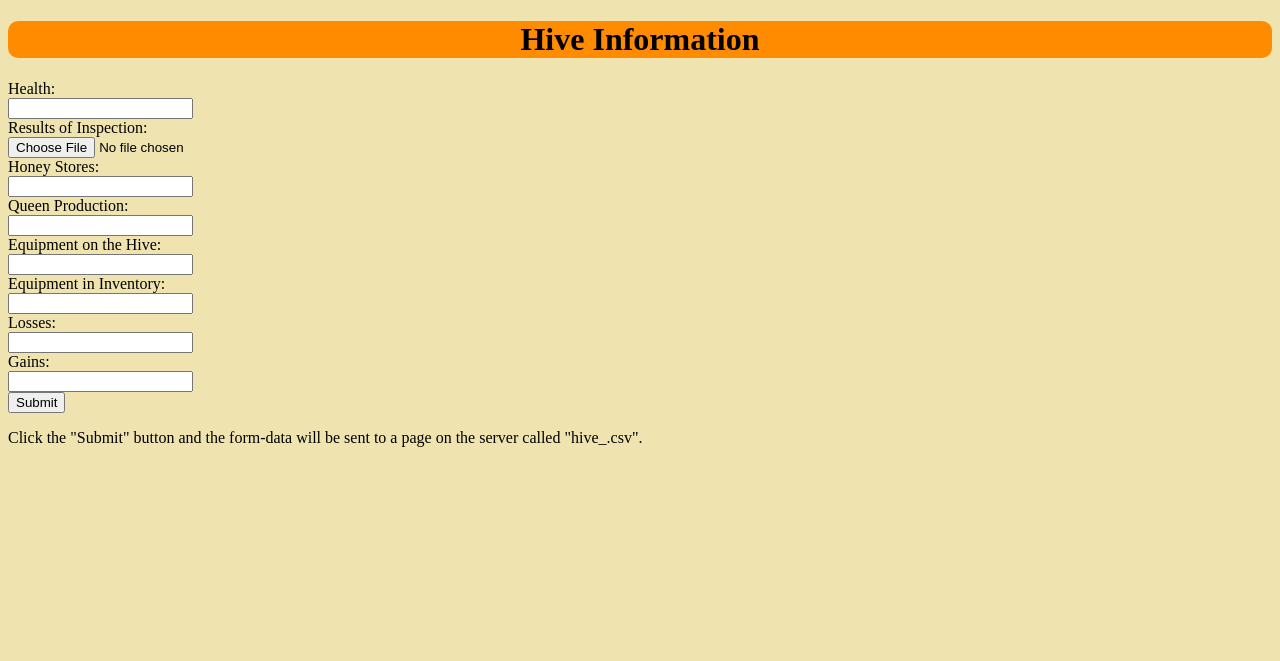
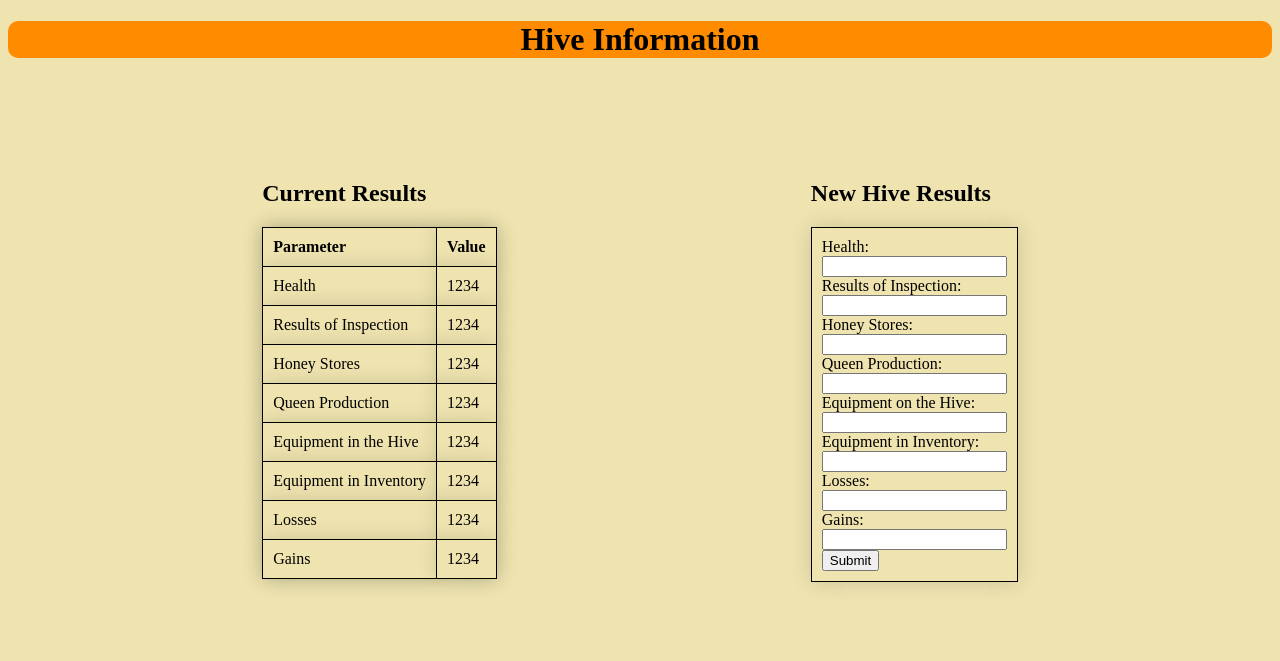
Before and after one commit to NeutrinoLiu/centralized_smart_dashboard, a Flask app: page /edit-hive in a window 1280 px wide. Shown: the top 661 px of the page. Run offline with Flask 2, Linux system fonts and the light colour scheme; some libraries are stand-ins or nearby versions.

Commit message:
updated Edit Hives look. Now shows current results with hard coded dummy text.

```diff
--- a/templates/editHive.html
+++ b/templates/editHive.html
@@ -9,8 +9,33 @@
     <style>
         {
             box-sizing: border-box;
+
         }
+        table, th, td {
+            border: 1px solid black;
+            text-align: left;
+            background-color: #EFE4B0;
+            padding: 10px;
+            border-collapse: collapse;
+            box-shadow: 0 0 20px rgba(0, 0, 0, 0.15);
+        }
+        table thead tr {
+            background-color: #ddd;
+            color: black;
+            text-align: left;
+        }
+        /*Grid layout to evenly space the displayed current information and edit form*/
+        .results-container {
+            display: grid;
+            grid-template-columns: auto auto;
+            padding: 10px;
+            justify-content: space-evenly;
+        }
+        .results-item {
+            margin: 20px;
+            padding: 50px;
 
+        }
         /* Button used to open the contact form - fixed at the bottom of the page */
         .open-button {
             background-color: #555;
@@ -85,12 +110,65 @@
 </head>
 <body ng-controller="editHiveController" style="background-color:#EFE4B0;">
     <h1 style="text-align: center; background-color:darkorange; border-radius: 10px;">Hive {{ '{{hiveId}}' }} Information</h1>
-    <form>
+
+
+
+    <div class="results-container">
+        <div class="results-item">
+            <h2>
+                Current Results <!-- Need to make the hive ID and update that -->
+            </h2>
+
+            <table>
+                <tr>
+                    <th>Parameter</th>
+                    <th>Value</th>
+                </tr>
+                <tr>
+                    <td>Health</td>
+                    <td>1234</td>
+                </tr>
+                <tr>
+                    <td>Results of Inspection</td>
+                    <td>1234</td>
+                </tr>
+                <tr>
+                    <td>Honey Stores</td>
+                    <td>1234</td>
+                </tr>
+                <tr>
+                    <td>Queen Production</td>
+                    <td>1234</td>
+                </tr>
+                <tr>
+                    <td>Equipment in the Hive</td>
+                    <td>1234</td>
+                </tr>
+                <tr>
+                    <td>Equipment in Inventory</td>
+                    <td>1234</td>
+                </tr>
+                <tr>
+                    <td>Losses</td>
+                    <td>1234</td>
+                </tr>
+                <tr>
+                    <td>Gains</td>
+                    <td>1234</td>
+                </tr>
+
+            </table>
+        </div>
+        <div class="results-item">
+            <h2>
+                New Hive Results
+            </h2>
+            <form style="        box-shadow: 0 0 20px rgba(0, 0, 0, 0.15); border: 1px solid black; padding: 10px">
                 <label for="editHealth">Health:</label><br>
                 <input type="text" id="editHealth" name="editHealth"><br>
 
                 <label for="rofInspection">Results of Inspection:</label><br>
-        <input type="file" id="rofInspection" name="rofInspection"><br>
+                <input type="text" id="rofInspection" name="rofInspection"><br>
 
                 <label for="hstores">Honey Stores:</label><br>
                 <input type="text" id="hstores" name="hstores"><br>
@@ -113,35 +191,15 @@
                 <input ng-click="update()" type="button" value="Submit">
             </form>
 
+            <!--
         <p>
             Click the "Submit" button and the form-data will be sent to a page on the
             server called "hive_{{ '{{hiveId}}' }}.csv".
         </p>
-
-    <div class="form-popup" id="myForm">
-        <form action="/action_page.php" class="form-container">
-            <h1>Login</h1>
-
-            <label for="email"><b>Email</b></label>
-            <input type="text" placeholder="Enter Email" name="email" required>
-
-            <label for="psw"><b>Password</b></label>
-            <input type="password" placeholder="Enter Password" name="psw" required>
-
-            <button type="submit" class="btn">Login</button>
-            <button type="submit" class="btn cancel" onclick="closeForm()">Close</button>
-        </form>
+            -->
         </div>
 
+    </div>
 
-    <script>
-        function openForm() {
-        document.getElementById("myForm").style.display = "block";
-        }
-
-        function closeForm() {
-        document.getElementById("myForm").style.display = "none";
-        }
-    </script>
 </body>
 </html>
```
Lines whose indentation alone changed are shown as unchanged.
